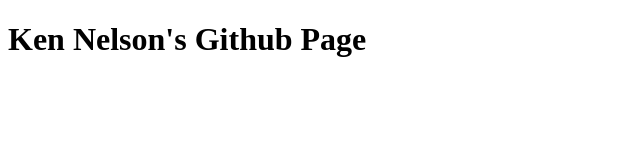
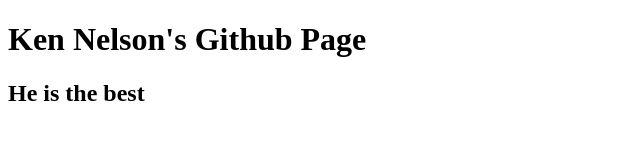
Before and after one commit to kenny5410/kenny5410.github.io, a plain HTML site: page index.html in a window 1280 px wide. Shown: the whole page, without its empty margins (0-640 px from the left). Drawn offline with Linux system fonts and the light colour scheme.

Commit message:
This my second commit

```diff
--- a/index.html
+++ b/index.html
@@ -8,5 +8,6 @@
 </head>
 <body>
     <h1>Ken Nelson's Github Page</h1>
+    <h2>He is the best</h2>
 </body>
 </html>
```
